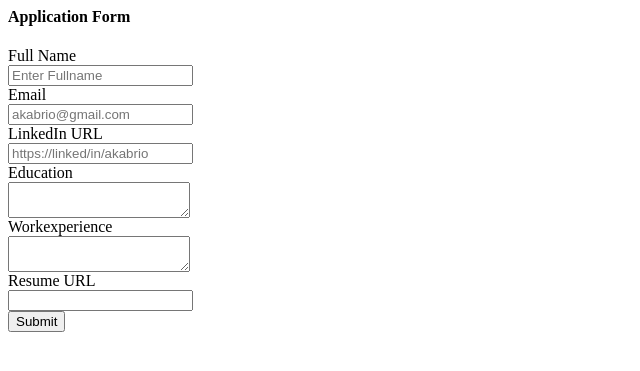
After one commit to akabrio/job-portal-site-v2, a Flask app: template templates/application_form.html in a window 1280 px wide. The commit adds this page. Shown: the top 371 px of the page, without its empty margins (0-640 px from the left). Run offline with Flask 3, Linux system fonts and the light colour scheme; the template is opened without the code that fills it, so the values that code supplies are empty; parts of the project's set-up code (start-up, migrations or seed data) failed here and were passed over.

Commit message:
store application in database

```diff
--- a/app.py
+++ b/app.py
@@ -2,8 +2,8 @@
 #route is part of the url after the domain name
 #domainName/route
 
-from flask import Flask, render_template,jsonify
-from database import load_jobs_from_db, load_job_from_db
+from flask import Flask, render_template,jsonify, request
+from database import load_jobs_from_db, load_job_from_db,add_application_to_db
 
 
 app = Flask(__name__)
@@ -24,9 +24,9 @@ def list_jobs():
 
 
 #create dynamic route (id will be recieved as a parameter)
-@app.route("/job/<id>")
-def show_job(id):
-        job = load_job_from_db(id)
+@app.route("/job/<ID>")
+def show_job(ID):
+        job = load_job_from_db(ID)
         #return jsonify(job)
          #render template
         #inside the jobpage template  any reference to job it will get the value from load_job_from_db()
@@ -38,6 +38,17 @@ def show_job(id):
 
 
 
+@app.route("/job/<ID>/apply", methods=['post'])
+def apply_to_job(ID):
+  data = request.form
+  job = load_job_from_db(ID)
+  add_application_to_db(ID, data)
+  return render_template('application_submitted.html',
+                         application=data,
+                         job=job)
+# store this in the DB
+# send an email
+# display an acknowdgement
 
 if __name__ == "__main__":
     app.run(debug=True)
--- /dev/null
+++ b/templates/application_form.html
@@ -0,0 +1,36 @@
+<h4>Application Form</h4>
+<form action="/job/{{job['ID']}}/apply" method=post>
+    <div class="mb-2">
+    <label>Full Name </label><br>
+    <input type ="text" name="full_name" placeholder="Enter Fullname">
+    </div>
+
+
+    <div class="mb-2">
+     <label>Email </label><br>
+    <input type ="text" name="email" placeholder="akabrio@gmail.com">
+    </div>
+
+    <div class="mb-2">
+        <label>LinkedIn URL </label><br>
+        <input type ="text" name="LinkedIn_url" placeholder="https://linked/in/akabrio">
+    </div>
+
+    <div  class="mb-2">
+        <label>Education</label><br>
+        <textarea  name="education"></textarea>
+    </div>
+    <div  class="mb-2">
+        <label>Workexperience</label><br>
+        <textarea  name="work_experience"></textarea>
+    </div>
+
+    <div class="mb-2">
+        <label>Resume URL </label><br>
+        <input type ="text" name="resume_url">
+    </div>
+
+       <div>
+            <input type ="submit">
+       </div>
+</form>
--- a/templates/jobpage.html
+++ b/templates/jobpage.html
@@ -46,6 +46,7 @@
 
             <h4>Salary</h4>
             <p>{{job.currency}}{{job.salary}}</p>
+            {% include 'application_form.html' %}
         </div>
         {% include 'footer.html' %}
     </body>
```
Also changed, not shown: database.py (+16 -2 lines), templates/application_submitted.html (added, +53 -0 lines).
